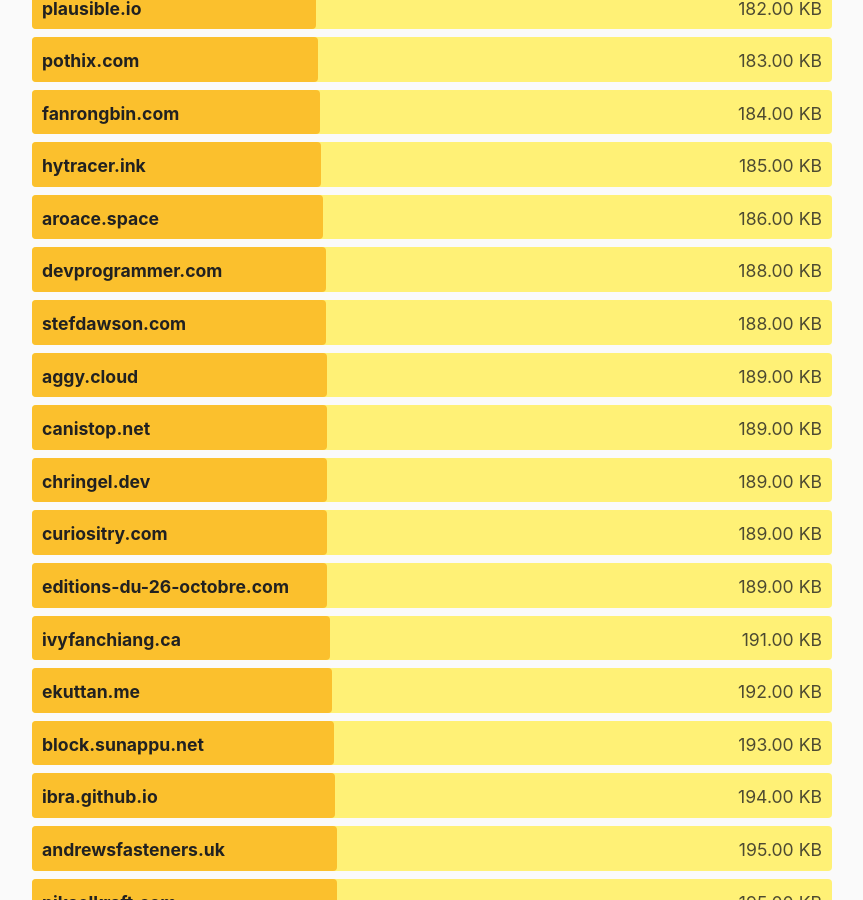
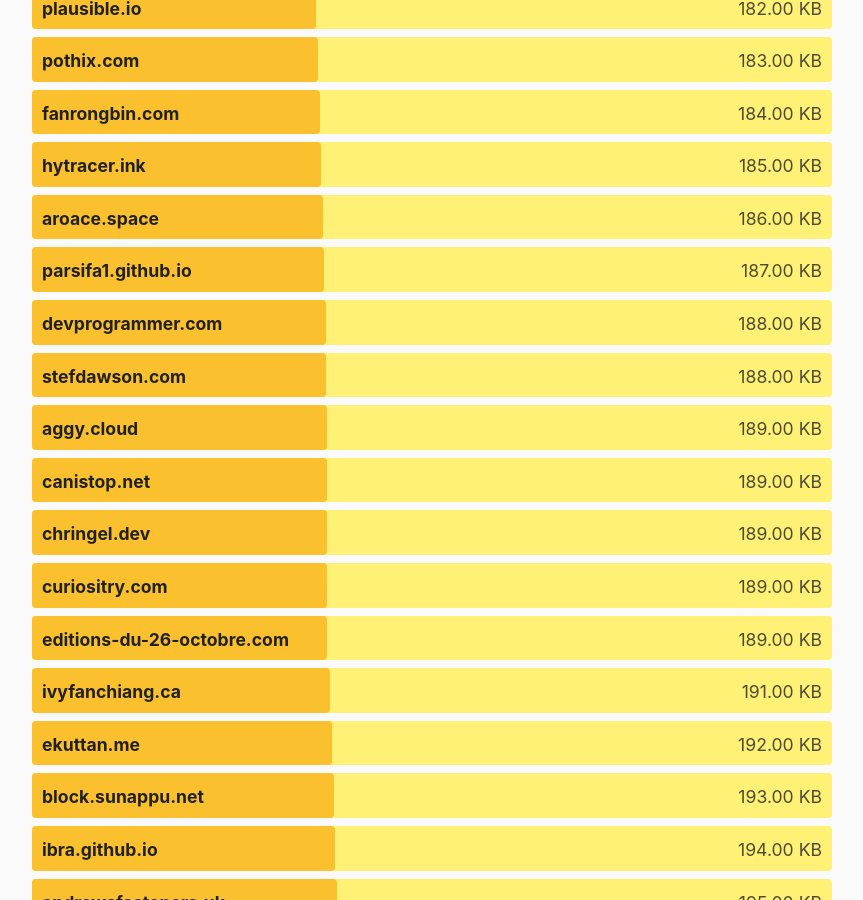
Before and after one commit to kevquirk/512kb.club, a Jekyll site: the page built from index.md, in a window 1280 px wide and 900 px high, scrolled down 28415 px. Shown: the whole window, without its empty margins (208-1071 px from the left). Built offline with Jekyll 4.4.1, drawn with Linux system fonts in a browser that asks for light colours.

Commit message:
Update sites.yml

```diff
--- a/_data/sites.yml
+++ b/_data/sites.yml
@@ -3532,3 +3532,7 @@
   url: https://zwbetz.com/
   size: 67.8
   last_checked: 2022-07-20
+- domain: parsifa1.github.io
+  url: https://parsifa1.github.io
+  size: 187
+  last_checked: 2023-12-21
```
